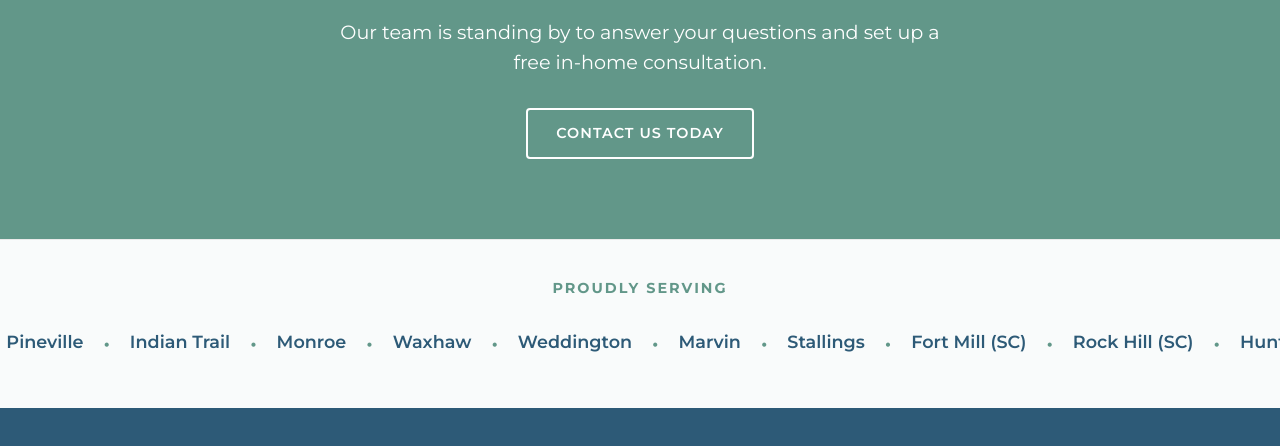
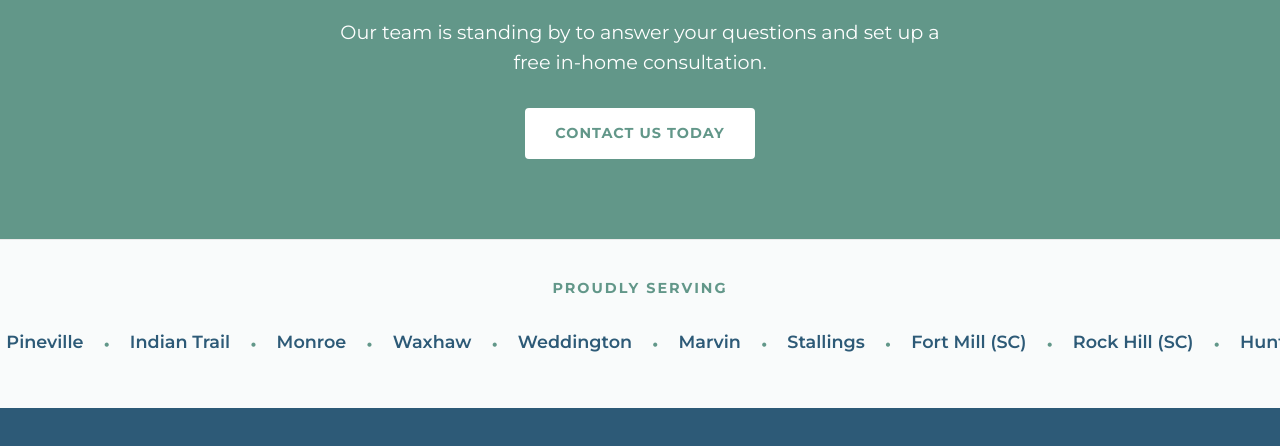
Before and after one commit to Go-Execution/carolina-grace, a plain HTML site: page careers.html in a window 1280 px wide. Shown: the part 1756-2202 px from the top of the page. Drawn offline with nearby package versions, Linux system fonts and the light colour scheme; a web font is replaced by a local one.

Commit message:
Fix invisible CTA button

```diff
--- a/careers.html
+++ b/careers.html
@@ -85,7 +85,7 @@
         <div class="container">
             <h2 style="font-size: 2.5rem; margin-bottom: 20px; color: white;">Ready to get started with Careers?</h2>
             <p style="font-size: 1.2rem; margin-bottom: 30px; max-width: 600px; margin-left: auto; margin-right: auto; color: white;">Our team is standing by to answer your questions and set up a free in-home consultation.</p>
-            <a href="index.html#contact" class="btn btn-outline-white">Contact Us Today</a>
+            <a href="index.html#contact" class="btn btn-white">Contact Us Today</a>
         </div>
     </section>
 
--- a/style.css
+++ b/style.css
@@ -139,15 +139,16 @@ img {
     color: var(--white);
 }
 
-.btn-outline-white {
-    background-color: transparent;
-    border-color: var(--white);
-    color: var(--white);
+.btn-white {
+    background-color: var(--white);
+    border: 2px solid var(--white);
+    color: var(--primary-green);
+    font-weight: 700;
 }
 
-.btn-outline-white:hover {
-    background-color: var(--white);
-    color: var(--primary-green);
+.btn-white:hover {
+    background-color: transparent;
+    color: var(--white);
 }
 
 .btn-block {
```
Also changed, not shown: 24-hour-care.html (+1 -1 lines), about-us.html (+1 -1 lines), alzheimers-support.html (+1 -1 lines), community-care.html (+1 -1 lines), companion-care.html (+1 -1 lines), contact.html (+1 -1 lines), dementia-support.html (+1 -1 lines), home-care.html (+1 -1 lines), hygiene-support.html (+1 -1 lines), overnight-care.html (+1 -1 lines), personal-care.html (+1 -1 lines), respite-care.html (+1 -1 lines), 1 other file.
